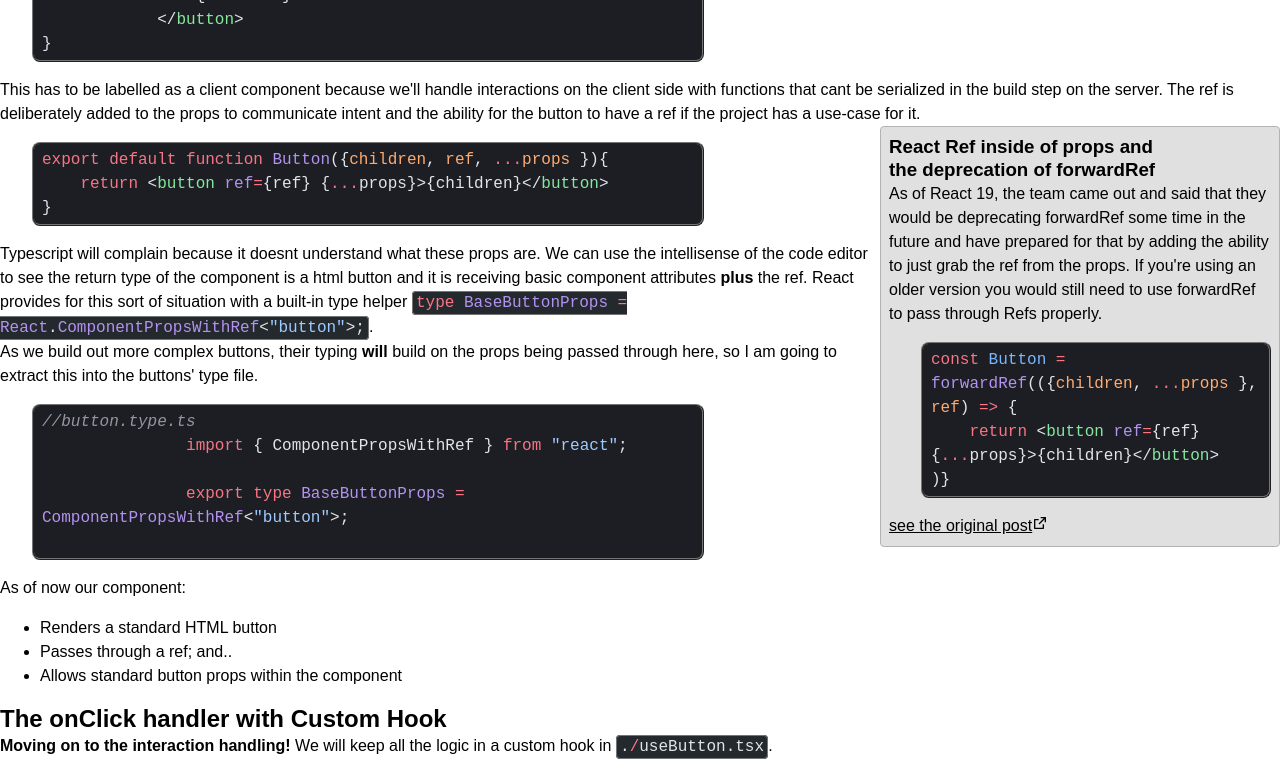
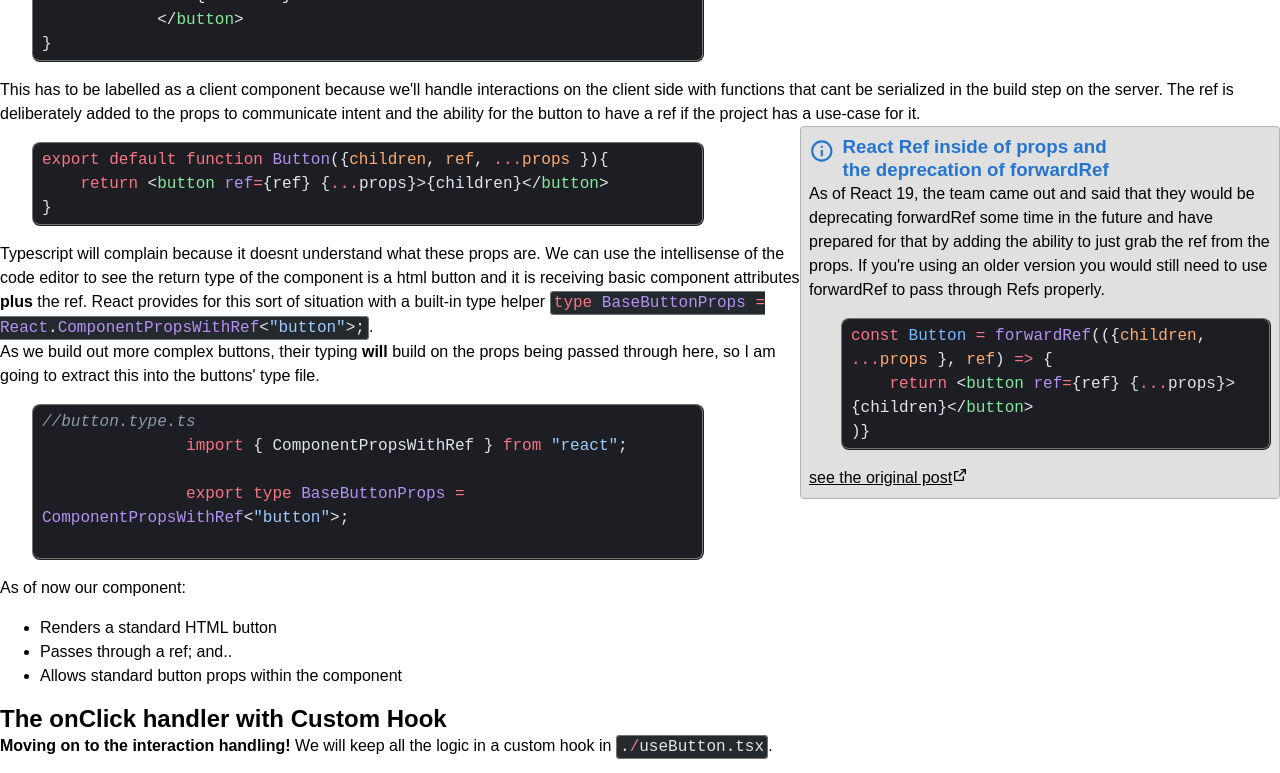
Before and after one commit to codercarl1243/react_components_system, a Next.js app: page /blog/design-system/buttons/base in a window 1280 px wide. Shown: the part 940-1713 px from the top of the page. Built offline with nearby package versions, Linux system fonts and the light colour scheme.

Commit message:
UPDATE postnote to handle custom Heading component and set basic styling

```diff
--- a/app/styles/components/posts.css
+++ b/app/styles/components/posts.css
@@ -7,10 +7,22 @@
     border-bottom: var(--border);
 }
 
+.post-note__first {
+    --note-heading-color: var(--color-primary-400);
+
+    display: flex;
+    align-items: flex-start;
+    gap: 0.5em;
+    color: var(--note-heading-color);
+    & .post-note__icon {
+        fill: var(--note-heading-color);
+    }
+}
+
 @media screen and (min-width: 48rem) {
     .post-note {
         float: right;
-        width: 25rem;
+        width: 30rem;
         border-radius: 0.25em;
         border: var(--border);
 
--- a/components/post/post.note.tsx
+++ b/components/post/post.note.tsx
@@ -1,4 +1,4 @@
-import { Children, isValidElement } from "react";
+import { Children, isValidElement, JSX } from "react";
 import Icon from "../icon";
 import { RiInformationLine } from "@remixicon/react";
 
@@ -9,20 +9,22 @@ export default function PostNote({ children }: React.ComponentProps<'aside'>) {
     if (childArray.length === 0) return null;
 
     const [firstChild, ...restChildren] = childArray;
-
-    const isHeading =
-        isValidElement(firstChild) &&
-        typeof firstChild.type === "string" &&
-        ["h1", "h2", "h3", "h4", "h5", "h6"].includes(firstChild.type);
+const isHeading =
+    isValidElement(firstChild) &&
+    (
+        (typeof firstChild.type === "string" &&
+            ["h1", "h2", "h3", "h4", "h5", "h6"].includes(firstChild.type)) ||
+        ("headingLevel" in (firstChild.props as JSX.Element))
+    );
 
     return (
-        <aside className="post-note">
+        <div className="post-note flow-4" role="note">
             {isHeading ? (
                 <div
                     className="post-note__first"
                     style={{ display: "flex", alignItems: "flex-start", gap: "0.5rem" }}
                 >
-                    <Icon icon={RiInformationLine} size="sm" className="post-note__icon" />
+                    <Icon icon={RiInformationLine} size="lg" className="post-note__icon" />
                     <div>{firstChild}</div>
                 </div>
             ) : (
@@ -33,6 +35,6 @@ export default function PostNote({ children }: React.ComponentProps<'aside'>) {
                     {restChildren}
                 </div>
             }
-        </aside>
+        </div>
     );
 }
```
